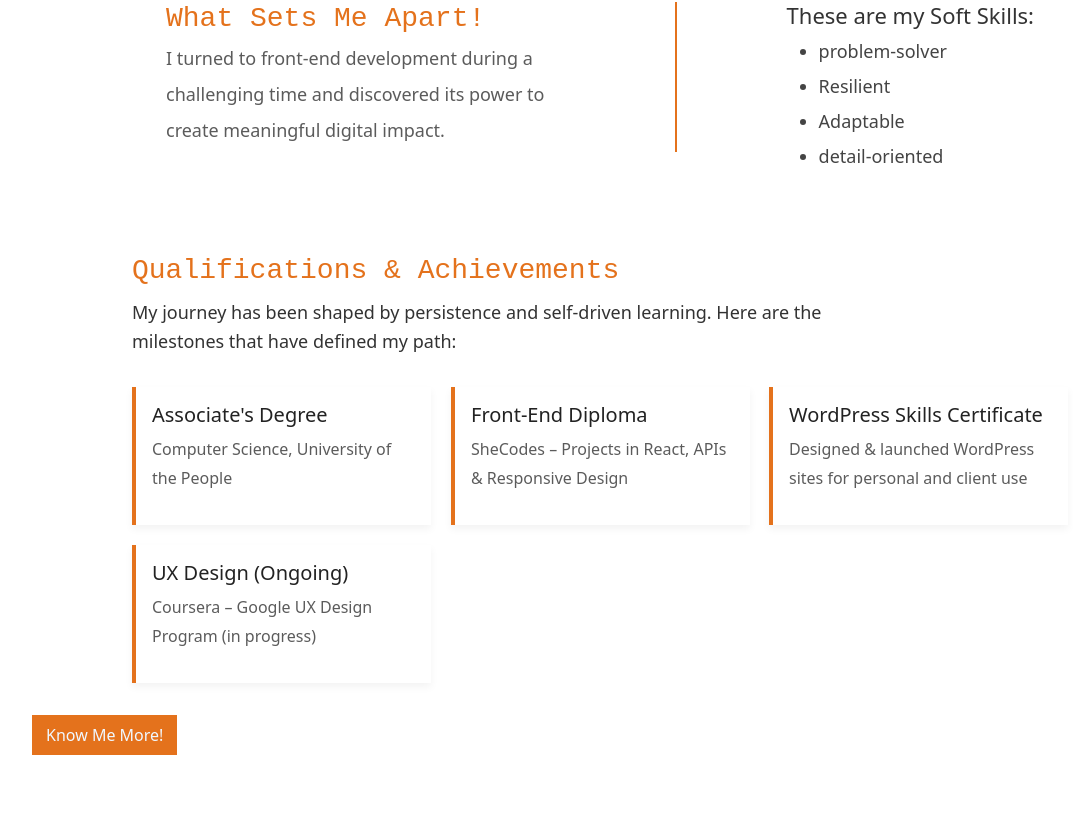
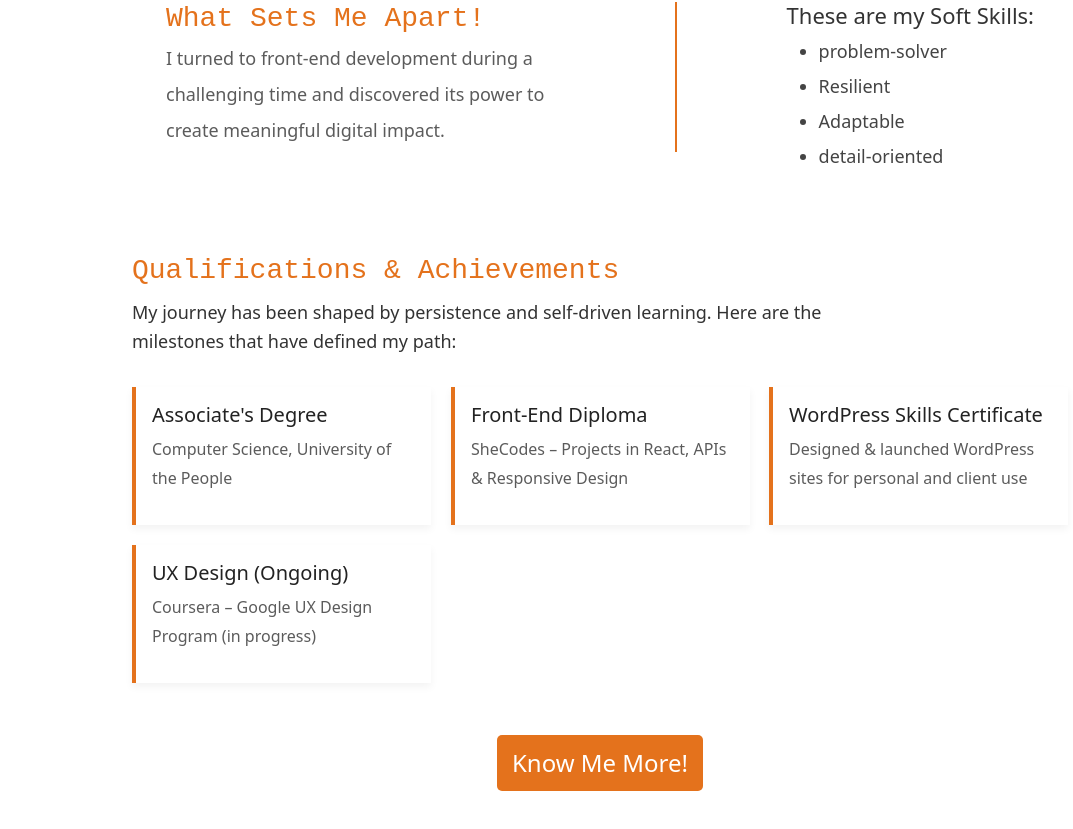
Before and after one commit to ZaamiAhmed/MaryamAhmed, a React (Create React App) app in the folder my-portfolio/: page / in a window 1280 px wide. Shown: the part 1145-1974 px from the top of the page, without its empty margins (0-1073 px from the left). Before the commit the page ends 1952 px from the top, so only its background shows below. Built offline with nearby package versions, Linux system fonts and the light colour scheme.

Commit message:
updated skill button

```diff
--- a/my-portfolio/src/components/Skills.jsx
+++ b/my-portfolio/src/components/Skills.jsx
@@ -1,6 +1,7 @@
 import './skills.css';
 import {FaReact,FaHtml5,FaCss3Alt,FaJsSquare,FaGithub} from 'react-icons/fa';
 import {BsDashLg }from 'react-icons/bs'
+import {Link} from 'react-router-dom';
 export default function Skills() {
     return (
       <div className="skills-container">
@@ -106,13 +107,11 @@ export default function Skills() {
             </div>
           </div>
         </div>
-        <a
-          href="./about"
-          target="_blank"
-          rel="noopener noreferrer"
-        >
-        <button>Know Me More!</button>
-        </a>
+        <div className='me' >
+          <Link to="/about">
+          <button >Know Me More!</button>
+          </Link>
+        </div>
       </div>
     );
 
--- a/my-portfolio/src/components/skills.css
+++ b/my-portfolio/src/components/skills.css
@@ -183,17 +183,20 @@ background-color: #000;
     transform: scale(1);
   }
 }
- button{
-  padding: 8px 14px;
-  font-size: 21px;
-  background-color:#e4721c;
-  border: none;
-  border-radius: 4px;
-  /* margin-right: 20px; */
-  color: aliceblue;
+ .me button{
+ display: block;
+ margin: 20px auto;
+ background-color: #e4721c;
+ color: #fff;
+ padding: 10px 15px;
+ border-radius: 5px;
+ border: none;
+ font-size: 24px;
 
-
-}
+ }
+.me a{
+  text-decoration: none;
+ }
 
 
 
```
